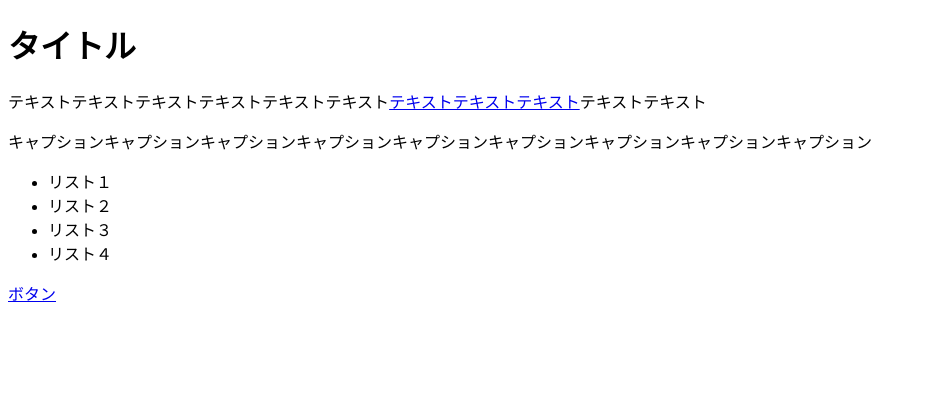
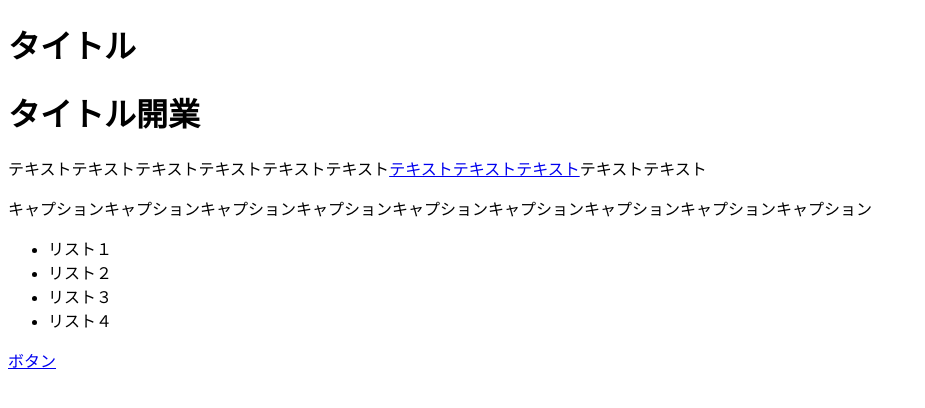
Before and after one commit to gen621/test001, a plain HTML site: page index.html in a window 1280 px wide. Shown: the whole page, without its empty margins (0-925 px from the left). Drawn offline with Linux system fonts and the light colour scheme.

Commit message:
no message

```diff
--- a/index.html
+++ b/index.html
@@ -7,6 +7,7 @@
 <body>
 
 <h1>タイトル</h1>
+<h1>タイトル開業</h1>
 
 <p>テキストテキストテキストテキストテキストテキスト<a href="#">テキストテキストテキスト</a>テキストテキスト</p>
 <span>キャプションキャプションキャプションキャプションキャプションキャプションキャプションキャプションキャプション</span>
```
